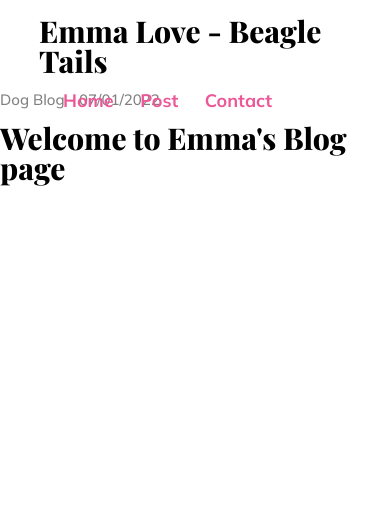
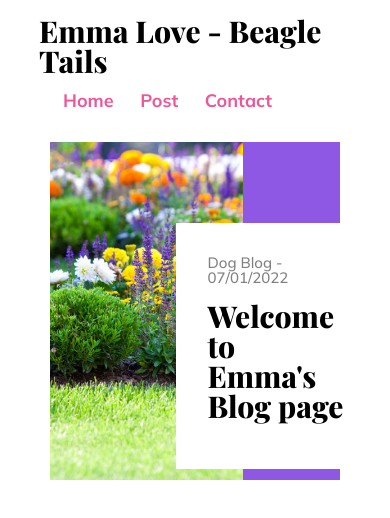
Before and after one commit to szm-code/Personal-Blog-Website, a plain HTML site: page HTML Code/index.html in a window 390 px wide. Drawn offline with nearby package versions, Linux system fonts and the light colour scheme.

Commit message:
made the banner section in css

```diff
--- a/CSS Style/style.css
+++ b/CSS Style/style.css
@@ -5,6 +5,8 @@
     --secondary: #D7F2E7;
     --pink: #EC5798;
     --hotpink: #DF4789;
+    --lavendar: #8e58e4;
+
 }
 
 html {
@@ -96,9 +98,31 @@ nav .menu a {
 
 .banner {
     display: grid;
-    grid-template-columns: 2fr 1 fr;
+    grid-template-columns: 2fr 1fr;
+    position: relative;
 }
 
+.banner-left {
+    background-image: url(../images/flowers-1.jpg);
+    background-size: cover;
+    height: 40vh;
+    background-repeat: no-repeat;
+    background-position: center;
+}
+
+.banner .banner-right {
+    background-color: var(--lavendar);
+}
+
+.banner .banner-content {
+    position: absolute;
+    background-color: white;
+    padding: 32px;
+    width: 35%;
+    top: 30%;
+    left: 65%;
+
+}
 
 /* Media Queries Below */
 @media (max-width: 768px) {
@@ -138,6 +162,21 @@ nav .menu a {
         padding: 32px 0;
         font-size: 18px;
     }
+
+    .banner {
+        padding: 50px;
+    }
+
+    .banner .banner-content {
+        left: 45%;
+    }
+
+    span {
+        display: flex;
+        justify-content: flex-start;
+        text-align: left;
+
+    }
 }
 
 /* @media(max-width:320px) h1 {}
--- a/HTML Code/index.html
+++ b/HTML Code/index.html
@@ -30,8 +30,9 @@
     </div>
 
     <!-- Blog Banner Section -->
-    <section class="Banner">
-        <div class="banner-left"></div>
+    <section class="banner">
+        <div class="banner-left">
+        </div>
         <div class="banner-right">
             <div class="banner-content">
                 <span> Dog Blog - 07/01/2022</span>
```
Also changed, not shown: images/flower banner 1.jpg (added), images/flowers-1.jpg (added).
